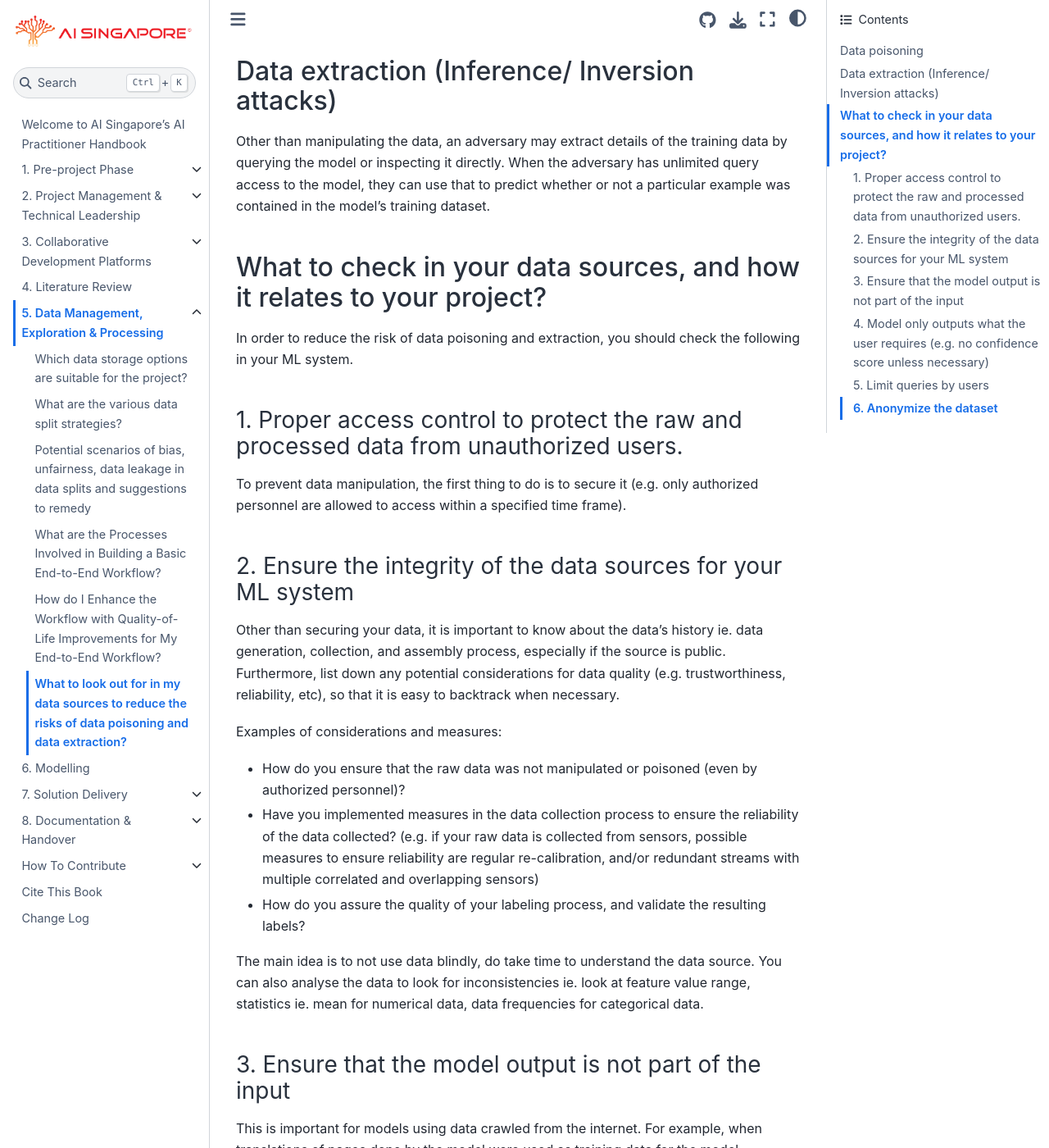
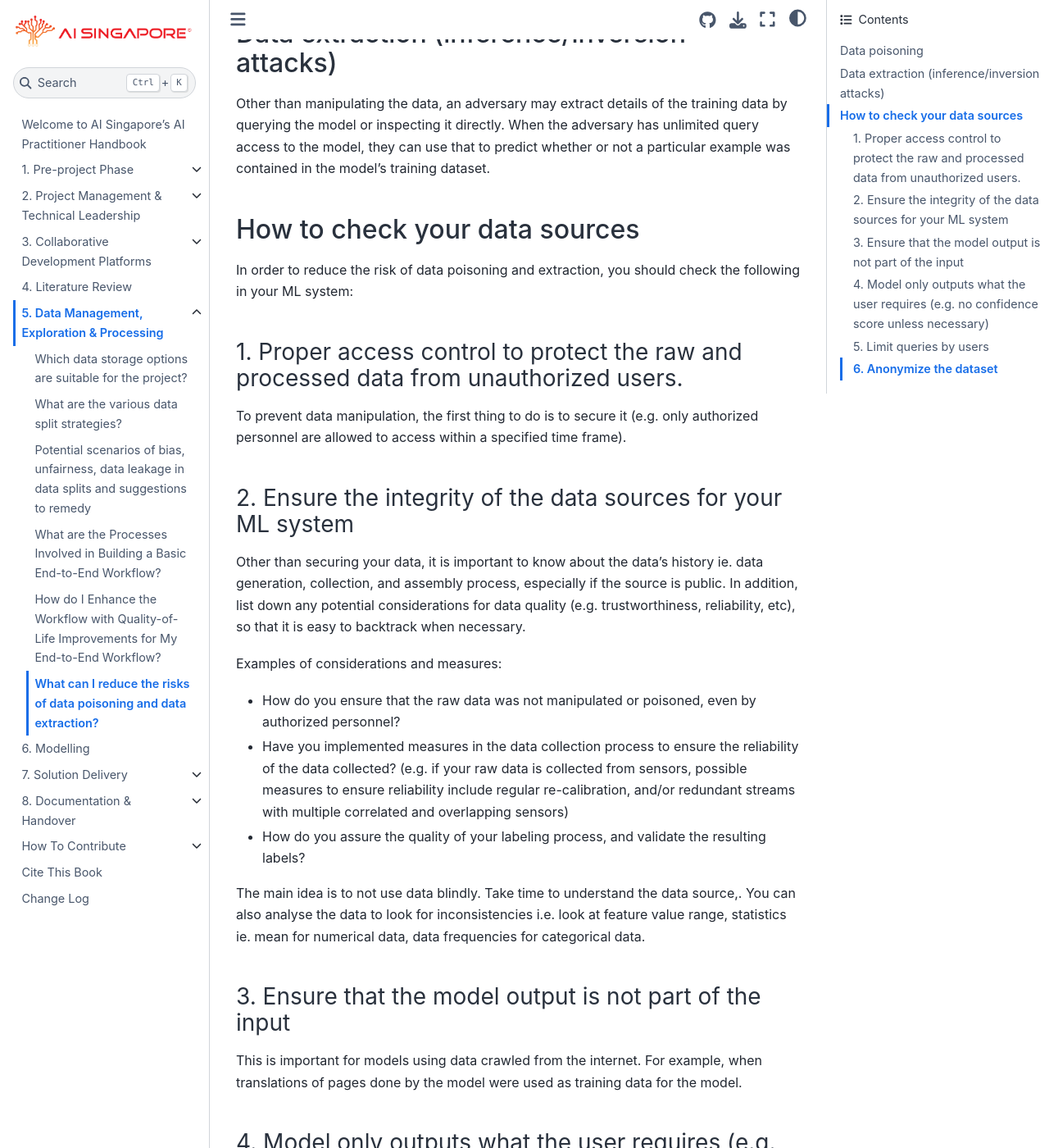
Before and after one commit to aisingapore/ai-practitioner-handbook, a Jupyter Book: the page built from book/5-data-mgmt-exp-proc/data-poisoning-data-extraction.md, in a window 1280 px wide and 1400 px high, scrolled down 511 px. Shown: the whole window at 82% size. Built offline with Jupyter Book 1.0.4 settings and Sphinx 7.4.7 and the Sphinx Book theme 1.1.4, drawn with Linux system fonts in a browser that asks for light colours; some of the changed text lies outside the part shown.

Commit message:
Minor language edits

```diff
--- a/book/5-data-mgmt-exp-proc/data-poisoning-data-extraction.md
+++ b/book/5-data-mgmt-exp-proc/data-poisoning-data-extraction.md
@@ -1,4 +1,4 @@
-# What to look out for in my data sources to reduce the risks of data poisoning and data extraction?
+# What can I reduce the risks of data poisoning and data extraction?
 
 Contributor(s): Kew Wai Marn, AI Engineer
 
@@ -8,12 +8,12 @@
 environment. Practically, this is time-consuming, and thus expensive, which not
 everyone can afford. Therefore, data is sometimes collected from the Internet or
 other untrusted sources. This poses a huge risk as an adversary can
-intentionally manipulate the data, which causes the ML system to be compromised
-(ie. inject training data with specific features that causes the model to fail
-during inference when inference data with such features are used; model
-"backdoors").
+intentionally manipulate the data, which causes the ML system to be compromised.
+For example, training data can be injected with specific features that causes the model to fail
+during inference when inference data with such features are used; i.e. model
+"backdoors".
 
-## Data extraction (Inference/ Inversion attacks)
+## Data extraction (inference/inversion attacks)
 
 Other than manipulating the data, an adversary may extract details of the
 training data by querying the model or inspecting it directly. When
@@ -21,10 +21,10 @@
 predict whether or not a particular example was contained in the model’s
 training dataset.
 
-## What to check in your data sources, and how it relates to your project?
+## How to check your data sources
 
 In order to reduce the risk of data poisoning and extraction, you should check
-the following in your ML system.
+the following in your ML system:
 
 ### 1. Proper access control to protect the raw and processed data from unauthorized users.
 
@@ -35,25 +35,25 @@
 
 Other than securing your data, it is important to know about the data's history
 ie. data generation, collection, and assembly process, especially if the source
-is public. Furthermore, list down any potential considerations for data quality
+is public. In addition, list down any potential considerations for data quality
 (e.g. trustworthiness, reliability, etc), so that it is easy to backtrack when
 necessary.
 
 Examples of considerations and measures:
 
-- How do you ensure that the raw data was not manipulated or poisoned (even by
-authorized personnel)?
+- How do you ensure that the raw data was not manipulated or poisoned, even by
+authorized personnel?
 
 - Have you implemented measures in the data collection process to ensure the
 reliability of the data collected? (e.g. if your raw data is collected from
-sensors, possible measures to ensure reliability are regular re-calibration,
+sensors, possible measures to ensure reliability include regular re-calibration,
 and/or redundant streams with multiple correlated and overlapping sensors)
 
 - How do you assure the quality of your labeling process, and validate the
 resulting labels?
 
-The main idea is to not use data blindly, do take time to understand the data
-source. You can also analyse the data to look for inconsistencies ie. look at
+The main idea is to not use data blindly. Take time to understand the data
+source,. You can also analyse the data to look for inconsistencies i.e. look at
 feature value range, statistics ie. mean for numerical data, data frequencies
 for categorical data.
 
```
